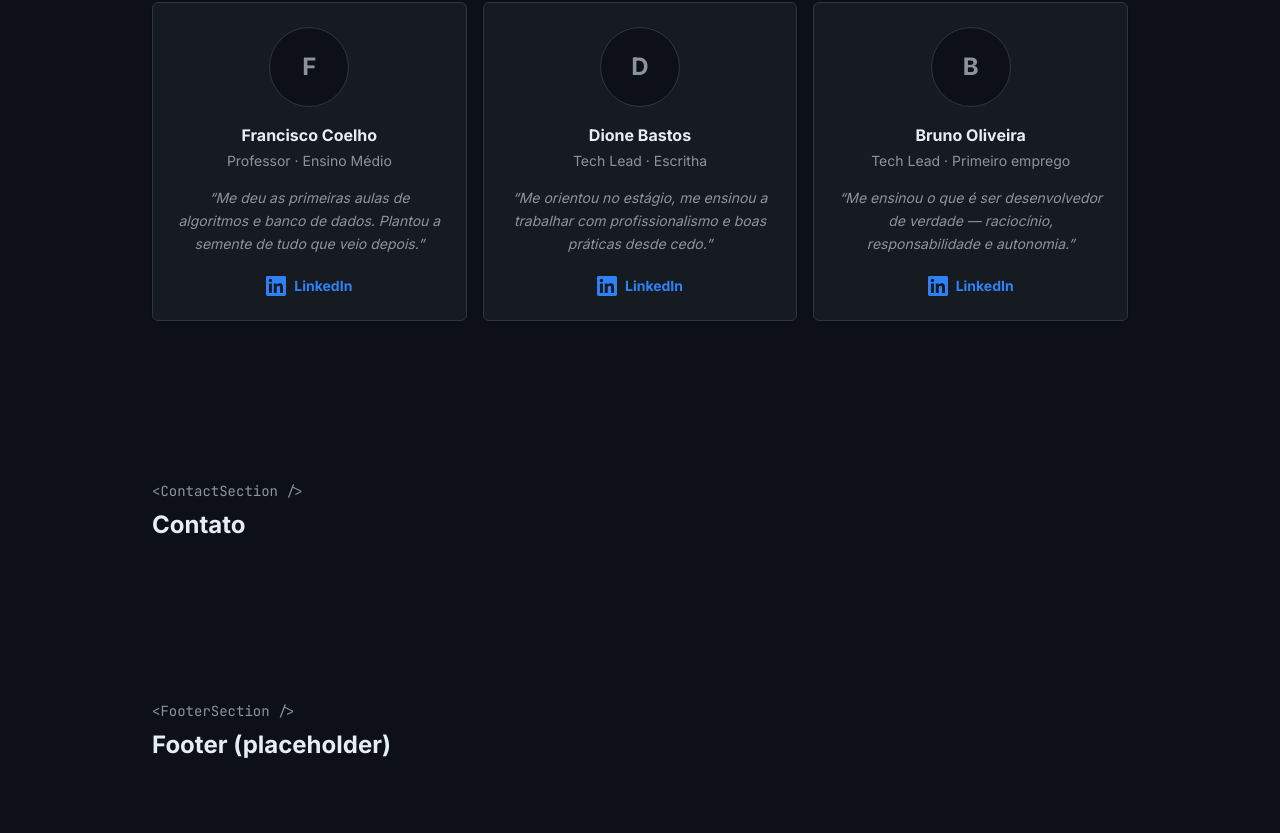
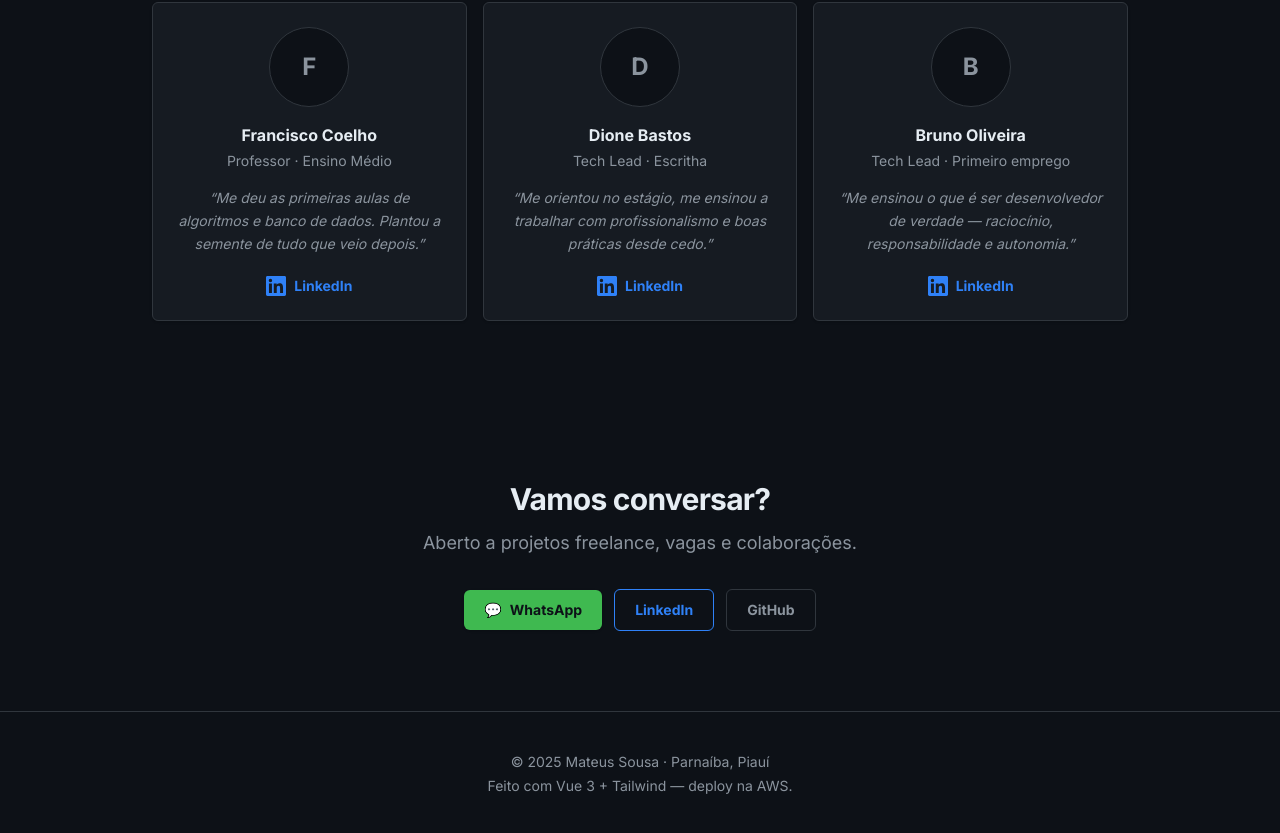
Before and after one commit to mateussousadev/portfolio-mateussousa, a Vue app: page / in a window 1280 px wide. Shown: the part 4697-5530 px from the top of the page. Built offline with nearby package versions, Linux system fonts and the light colour scheme.

Commit message:
feat: ContactSection e FooterSection
- Contato: WhatsApp (verde), LinkedIn e GitHub, centralizado
- Rodapé com créditos, centralizado e discreto

```diff
--- a/src/components/ContactSection.vue
+++ b/src/components/ContactSection.vue
@@ -1,10 +1,55 @@
 <script setup>
-// ContactSection — placeholder temporário (etapa 2). Será implementado na etapa própria.
+// Links de contato.
+// ⚠️ WhatsApp é placeholder — para trocar, altere apenas o número no link wa.me.
+const whatsapp = 'https://wa.me/5586999457187'
+const linkedin = 'https://www.linkedin.com/in/mateussousa-b9921b270'
+const github = 'https://github.com/mateussousadev'
 </script>
 
 <template>
-  <section id="contato" class="mx-auto max-w-5xl px-6 py-20">
-    <p class="font-mono text-sm text-muted">&lt;ContactSection /&gt;</p>
-    <h2 class="mt-2 text-2xl font-bold text-text">Contato</h2>
+  <section id="contato" class="mx-auto max-w-5xl px-6 py-20 text-center">
+    <!-- Cabeçalho -->
+    <h2 class="text-3xl font-bold tracking-tight text-text">
+      Vamos conversar?
+    </h2>
+    <p class="mx-auto mt-3 max-w-xl text-lg text-muted">
+      Aberto a projetos freelance, vagas e colaborações.
+    </p>
+
+    <!-- Botões -->
+    <div
+      class="mt-8 flex flex-col items-stretch justify-center gap-3 sm:flex-row sm:items-center"
+    >
+      <!-- WhatsApp (verde, sólido) -->
+      <a
+        :href="whatsapp"
+        target="_blank"
+        rel="noopener noreferrer"
+        class="inline-flex items-center justify-center gap-2 rounded-md bg-green px-5 py-2.5 text-sm font-semibold text-bg shadow-sm transition-opacity hover:opacity-90"
+      >
+        <span aria-hidden="true">💬</span>
+        WhatsApp
+      </a>
+
+      <!-- LinkedIn (outline accent) -->
+      <a
+        :href="linkedin"
+        target="_blank"
+        rel="noopener noreferrer"
+        class="inline-flex items-center justify-center rounded-md border border-accent px-5 py-2.5 text-sm font-semibold text-accent transition-colors hover:bg-accent/10"
+      >
+        LinkedIn
+      </a>
+
+      <!-- GitHub (outline muted) -->
+      <a
+        :href="github"
+        target="_blank"
+        rel="noopener noreferrer"
+        class="inline-flex items-center justify-center rounded-md border border-border px-5 py-2.5 text-sm font-semibold text-muted transition-colors hover:border-muted hover:text-text"
+      >
+        GitHub
+      </a>
+    </div>
   </section>
 </template>
--- a/src/components/FooterSection.vue
+++ b/src/components/FooterSection.vue
@@ -1,10 +1,12 @@
 <script setup>
-// FooterSection — placeholder temporário (etapa 2). Será implementado na etapa própria.
+// FooterSection — rodapé simples e centralizado.
 </script>
 
 <template>
-  <section class="mx-auto max-w-5xl px-6 py-20">
-    <p class="font-mono text-sm text-muted">&lt;FooterSection /&gt;</p>
-    <h2 class="mt-2 text-2xl font-bold text-text">Footer (placeholder)</h2>
-  </section>
+  <footer class="border-t border-border">
+    <div class="mx-auto max-w-5xl px-6 py-10 text-center text-sm text-muted">
+      <p>© 2025 Mateus Sousa · Parnaíba, Piauí</p>
+      <p class="mt-1">Feito com Vue 3 + Tailwind — deploy na AWS.</p>
+    </div>
+  </footer>
 </template>
```
